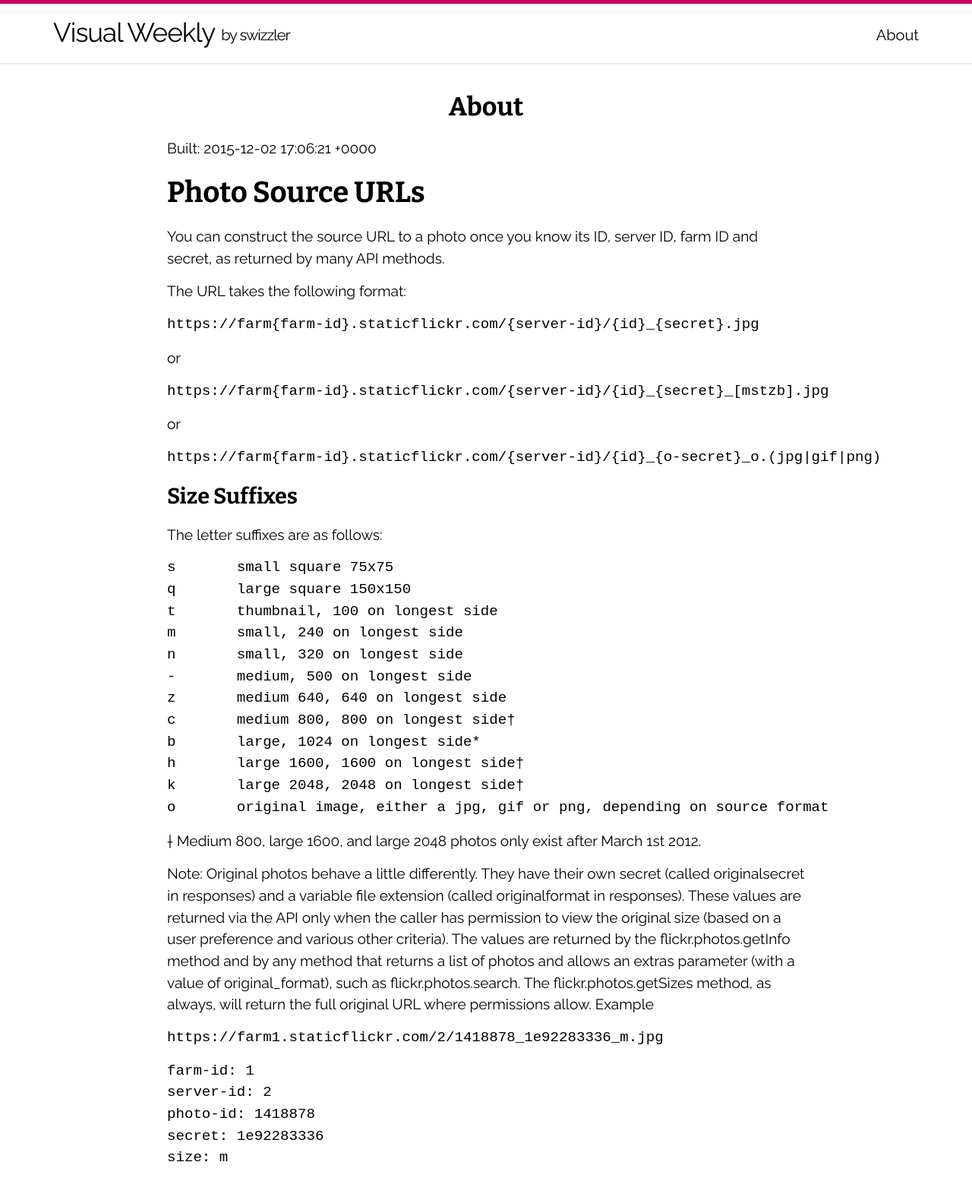
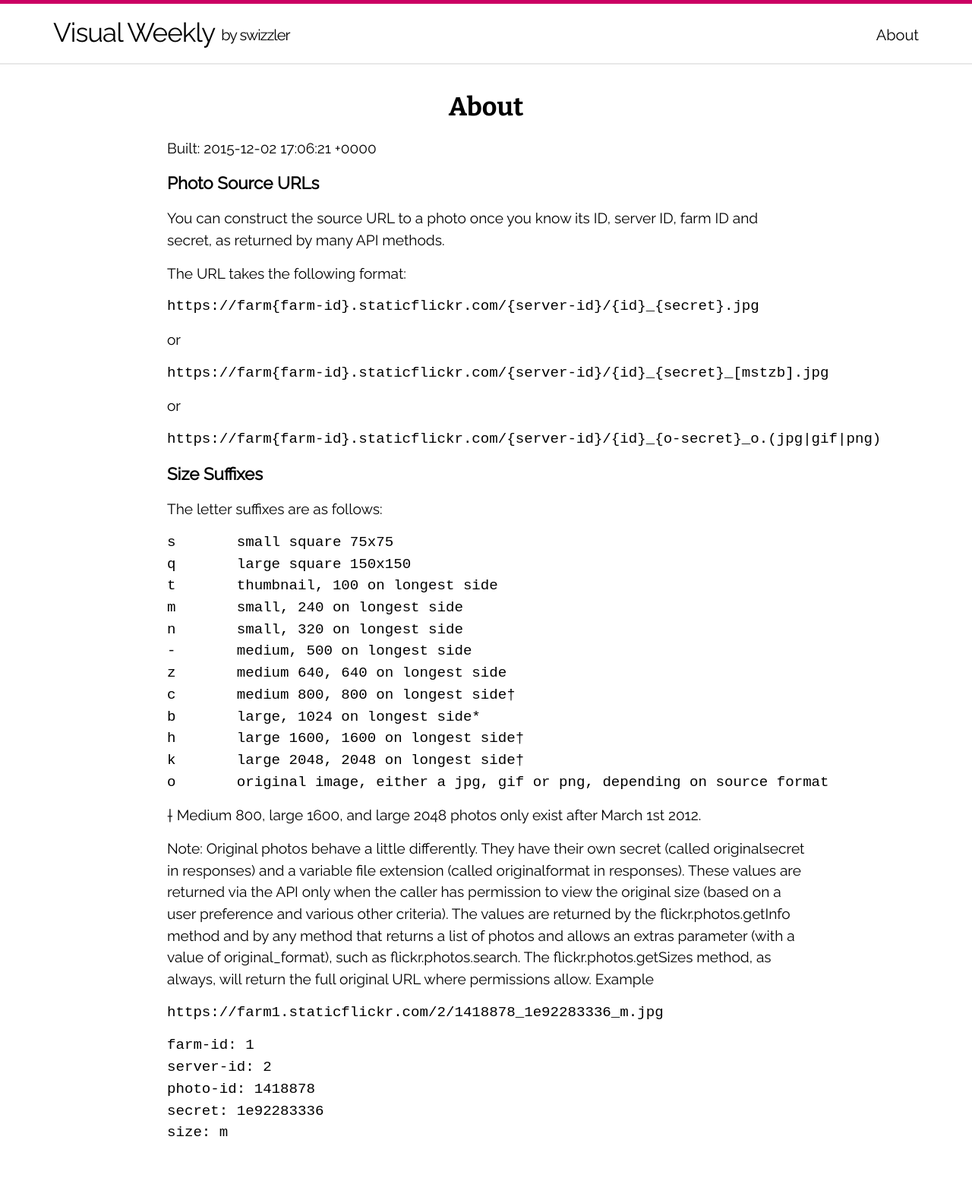
Before and after one commit to 4711/vw, a Jekyll site: the page built from about/index.md, in a window 1280 px wide. Shown: the whole page at 76% size. Built offline with Jekyll 4.4.1, drawn with Linux system fonts in a browser that asks for light colours; nearby versions of some CDN libraries; after the commit the page ends 1551 px from its top, so only the background shows below that.

Commit message:
Update index.md

```diff
--- a/about/index.md
+++ b/about/index.md
@@ -5,7 +5,7 @@
 
 Built: {{ site.time }}
 
-# Photo Source URLs
+### Photo Source URLs
 
 You can construct the source URL to a photo once you know its ID, server ID, farm ID and secret, as returned by many API methods.
 
@@ -22,7 +22,7 @@
 
 	https://farm{farm-id}.staticflickr.com/{server-id}/{id}_{o-secret}_o.(jpg|gif|png)
 
-## Size Suffixes
+### Size Suffixes
 
 The letter suffixes are as follows:
 
```
